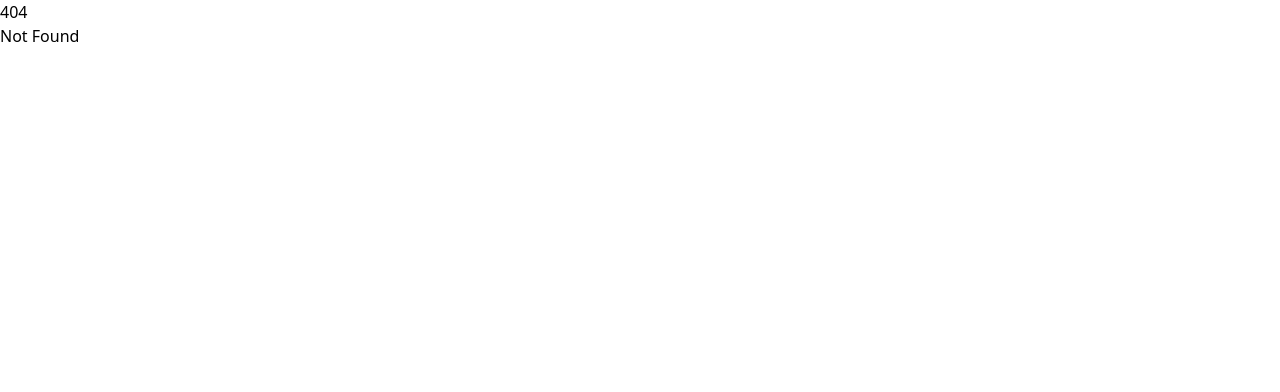
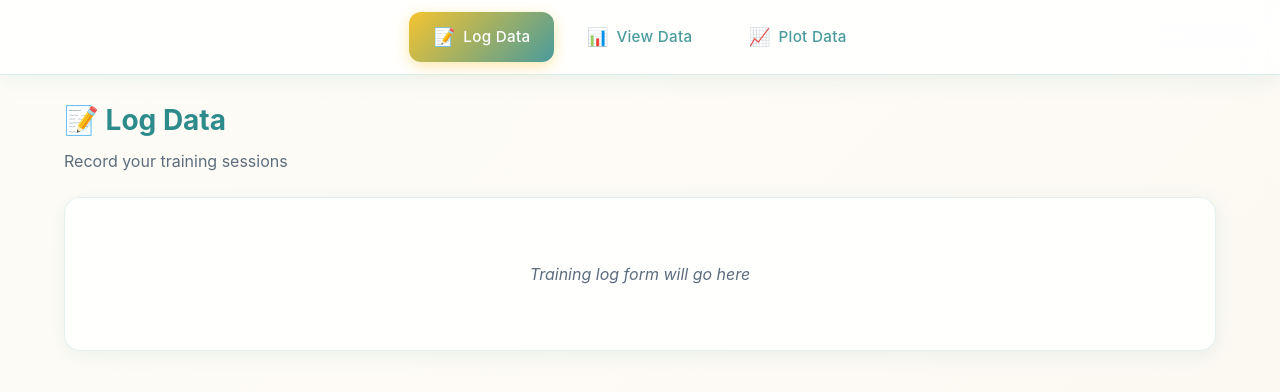
Before and after one commit to landjleaverland-bit/Training_Tracker, a SvelteKit app in the folder webapp-main/: page /log in a window 1280 px wide. Before the commit this address had no page. Shown: the top 392 px of the page. Built offline with nearby package versions, Linux system fonts and the light colour scheme.

Commit message:
Add tabs

```diff
--- /dev/null
+++ b/webapp-main/src/lib/components/TabBar.svelte
@@ -0,0 +1,107 @@
+<script lang="ts">
+	import { page } from '$app/state';
+	import { base } from '$app/paths';
+
+	const tabs = [
+		{ name: 'Log Data', path: '/log', icon: '📝' },
+		{ name: 'View Data', path: '/view', icon: '📊' },
+		{ name: 'Plot Data', path: '/plot', icon: '📈' }
+	];
+
+	function isActive(tabPath: string): boolean {
+		const currentPath = page.url.pathname.replace(base, '') || '/';
+		return currentPath === tabPath || currentPath.startsWith(tabPath + '/');
+	}
+</script>
+
+<nav class="tab-bar">
+	{#each tabs as tab}
+		<a
+			href="{base}{tab.path}"
+			class="tab"
+			class:active={isActive(tab.path)}
+		>
+			<span class="tab-icon">{tab.icon}</span>
+			<span class="tab-label">{tab.name}</span>
+		</a>
+	{/each}
+</nav>
+
+<style>
+	.tab-bar {
+		display: flex;
+		justify-content: center;
+		gap: 0.5rem;
+		padding: 0.75rem 1rem;
+		background: rgba(255, 255, 255, 0.85);
+		backdrop-filter: blur(12px);
+		border-bottom: 1px solid rgba(74, 155, 155, 0.2);
+		box-shadow: 0 4px 20px rgba(74, 155, 155, 0.1);
+	}
+
+	.tab {
+		display: flex;
+		align-items: center;
+		gap: 0.5rem;
+		padding: 0.75rem 1.5rem;
+		border-radius: 12px;
+		text-decoration: none;
+		font-weight: 500;
+		font-size: 0.95rem;
+		color: #4A9B9B;
+		background: transparent;
+		transition: all 0.2s ease;
+		position: relative;
+		overflow: hidden;
+	}
+
+	.tab:hover {
+		background: rgba(244, 196, 48, 0.15);
+		color: #2E8B8B;
+	}
+
+	.tab.active {
+		background: linear-gradient(135deg, #F4C430 0%, #4A9B9B 100%);
+		color: white;
+		box-shadow: 0 4px 15px rgba(244, 196, 48, 0.4);
+	}
+
+	.tab.active:hover {
+		background: linear-gradient(135deg, #E6B72B 0%, #2E8B8B 100%);
+	}
+
+	.tab-icon {
+		font-size: 1.1rem;
+	}
+
+	.tab-label {
+		letter-spacing: 0.02em;
+	}
+
+	/* Mobile: bottom fixed tabs */
+	@media (max-width: 640px) {
+		.tab-bar {
+			position: fixed;
+			bottom: 0;
+			left: 0;
+			right: 0;
+			z-index: 50;
+			border-bottom: none;
+			border-top: 1px solid rgba(74, 155, 155, 0.2);
+			padding: 0.5rem;
+			gap: 0.25rem;
+		}
+
+		.tab {
+			flex: 1;
+			flex-direction: column;
+			gap: 0.25rem;
+			padding: 0.5rem 0.75rem;
+			font-size: 0.75rem;
+		}
+
+		.tab-icon {
+			font-size: 1.25rem;
+		}
+	}
+</style>
--- a/webapp-main/src/routes/+layout.svelte
+++ b/webapp-main/src/routes/+layout.svelte
@@ -1,9 +1,46 @@
 <script lang="ts">
 	import './layout.css';
 	import favicon from '$lib/assets/favicon.svg';
+	import TabBar from '$lib/components/TabBar.svelte';
 
 	let { children } = $props();
 </script>
 
 <svelte:head><link rel="icon" href={favicon} /></svelte:head>
-{@render children()}
+
+<div class="app-container">
+	<header>
+		<TabBar />
+	</header>
+	<main>
+		{@render children()}
+	</main>
+</div>
+
+<style>
+	.app-container {
+		min-height: 100vh;
+		display: flex;
+		flex-direction: column;
+	}
+
+	header {
+		position: sticky;
+		top: 0;
+		z-index: 40;
+	}
+
+	main {
+		flex: 1;
+		padding: 1.5rem;
+		max-width: 1200px;
+		margin: 0 auto;
+		width: 100%;
+	}
+
+	@media (max-width: 640px) {
+		header {
+			display: none;
+		}
+	}
+</style>
--- a/webapp-main/src/routes/+page.svelte
+++ b/webapp-main/src/routes/+page.svelte
@@ -1,2 +1,24 @@
-<h1>Welcome to SvelteKit</h1>
-<p>Visit <a href="https://svelte.dev/docs/kit">svelte.dev/docs/kit</a> to read the documentation</p>
+<script lang="ts">
+	import { goto } from '$app/navigation';
+	import { base } from '$app/paths';
+	import { onMount } from 'svelte';
+
+	onMount(() => {
+		goto(`${base}/log`, { replaceState: true });
+	});
+</script>
+
+<div class="loading">
+	<p>Loading...</p>
+</div>
+
+<style>
+	.loading {
+		display: flex;
+		justify-content: center;
+		align-items: center;
+		min-height: 50vh;
+		color: var(--teal-primary);
+		font-size: 1.1rem;
+	}
+</style>
--- a/webapp-main/src/routes/layout.css
+++ b/webapp-main/src/routes/layout.css
@@ -1,2 +1,37 @@
 @import 'tailwindcss';
 @plugin '@tailwindcss/forms';
+
+:root {
+	/* Primary colors */
+	--gold-primary: #F4C430;
+	--gold-secondary: #E6B72B;
+	--teal-primary: #4A9B9B;
+	--teal-secondary: #2E8B8B;
+
+	/* Background */
+	--bg-primary: #FEFCF7;
+	--bg-secondary: #FBF8F1;
+
+	/* Text */
+	--text-primary: #2C3E50;
+	--text-secondary: #5D6D7E;
+}
+
+html, body {
+	min-height: 100vh;
+	margin: 0;
+	padding: 0;
+}
+
+body {
+	background: linear-gradient(135deg, var(--bg-primary) 0%, var(--bg-secondary) 100%);
+	color: var(--text-primary);
+	font-family: 'Inter', -apple-system, BlinkMacSystemFont, 'Segoe UI', Roboto, sans-serif;
+}
+
+/* Mobile padding for bottom nav */
+@media (max-width: 640px) {
+	main {
+		padding-bottom: 5rem;
+	}
+}
--- /dev/null
+++ b/webapp-main/src/routes/log/+page.svelte
@@ -0,0 +1,57 @@
+<script lang="ts">
+	// Log Data page - for entering training data
+</script>
+
+<div class="page">
+	<div class="page-header">
+		<h1>📝 Log Data</h1>
+		<p class="subtitle">Record your training sessions</p>
+	</div>
+
+	<div class="content-card">
+		<p class="placeholder-text">Training log form will go here</p>
+	</div>
+</div>
+
+<style>
+	.page {
+		animation: fadeIn 0.3s ease;
+	}
+
+	@keyframes fadeIn {
+		from { opacity: 0; transform: translateY(8px); }
+		to { opacity: 1; transform: translateY(0); }
+	}
+
+	.page-header {
+		margin-bottom: 1.5rem;
+	}
+
+	.page-header h1 {
+		font-size: 1.75rem;
+		font-weight: 700;
+		color: var(--teal-secondary);
+		margin: 0 0 0.5rem 0;
+	}
+
+	.subtitle {
+		color: var(--text-secondary);
+		font-size: 1rem;
+		margin: 0;
+	}
+
+	.content-card {
+		background: rgba(255, 255, 255, 0.9);
+		border-radius: 16px;
+		padding: 2rem;
+		box-shadow: 0 4px 20px rgba(74, 155, 155, 0.1);
+		border: 1px solid rgba(74, 155, 155, 0.15);
+	}
+
+	.placeholder-text {
+		color: var(--text-secondary);
+		font-style: italic;
+		text-align: center;
+		margin: 2rem 0;
+	}
+</style>
--- /dev/null
+++ b/webapp-main/src/routes/plot/+page.svelte
@@ -0,0 +1,57 @@
+<script lang="ts">
+	// Plot Data page - for visualizing training progress
+</script>
+
+<div class="page">
+	<div class="page-header">
+		<h1>📈 Plot Data</h1>
+		<p class="subtitle">Visualize your progress</p>
+	</div>
+
+	<div class="content-card">
+		<p class="placeholder-text">Charts and graphs will appear here</p>
+	</div>
+</div>
+
+<style>
+	.page {
+		animation: fadeIn 0.3s ease;
+	}
+
+	@keyframes fadeIn {
+		from { opacity: 0; transform: translateY(8px); }
+		to { opacity: 1; transform: translateY(0); }
+	}
+
+	.page-header {
+		margin-bottom: 1.5rem;
+	}
+
+	.page-header h1 {
+		font-size: 1.75rem;
+		font-weight: 700;
+		color: var(--teal-secondary);
+		margin: 0 0 0.5rem 0;
+	}
+
+	.subtitle {
+		color: var(--text-secondary);
+		font-size: 1rem;
+		margin: 0;
+	}
+
+	.content-card {
+		background: rgba(255, 255, 255, 0.9);
+		border-radius: 16px;
+		padding: 2rem;
+		box-shadow: 0 4px 20px rgba(74, 155, 155, 0.1);
+		border: 1px solid rgba(74, 155, 155, 0.15);
+	}
+
+	.placeholder-text {
+		color: var(--text-secondary);
+		font-style: italic;
+		text-align: center;
+		margin: 2rem 0;
+	}
+</style>
--- /dev/null
+++ b/webapp-main/src/routes/view/+page.svelte
@@ -0,0 +1,57 @@
+<script lang="ts">
+	// View Data page - for viewing training history
+</script>
+
+<div class="page">
+	<div class="page-header">
+		<h1>📊 View Data</h1>
+		<p class="subtitle">Browse your training history</p>
+	</div>
+
+	<div class="content-card">
+		<p class="placeholder-text">Training history will appear here</p>
+	</div>
+</div>
+
+<style>
+	.page {
+		animation: fadeIn 0.3s ease;
+	}
+
+	@keyframes fadeIn {
+		from { opacity: 0; transform: translateY(8px); }
+		to { opacity: 1; transform: translateY(0); }
+	}
+
+	.page-header {
+		margin-bottom: 1.5rem;
+	}
+
+	.page-header h1 {
+		font-size: 1.75rem;
+		font-weight: 700;
+		color: var(--teal-secondary);
+		margin: 0 0 0.5rem 0;
+	}
+
+	.subtitle {
+		color: var(--text-secondary);
+		font-size: 1rem;
+		margin: 0;
+	}
+
+	.content-card {
+		background: rgba(255, 255, 255, 0.9);
+		border-radius: 16px;
+		padding: 2rem;
+		box-shadow: 0 4px 20px rgba(74, 155, 155, 0.1);
+		border: 1px solid rgba(74, 155, 155, 0.15);
+	}
+
+	.placeholder-text {
+		color: var(--text-secondary);
+		font-style: italic;
+		text-align: center;
+		margin: 2rem 0;
+	}
+</style>
```
